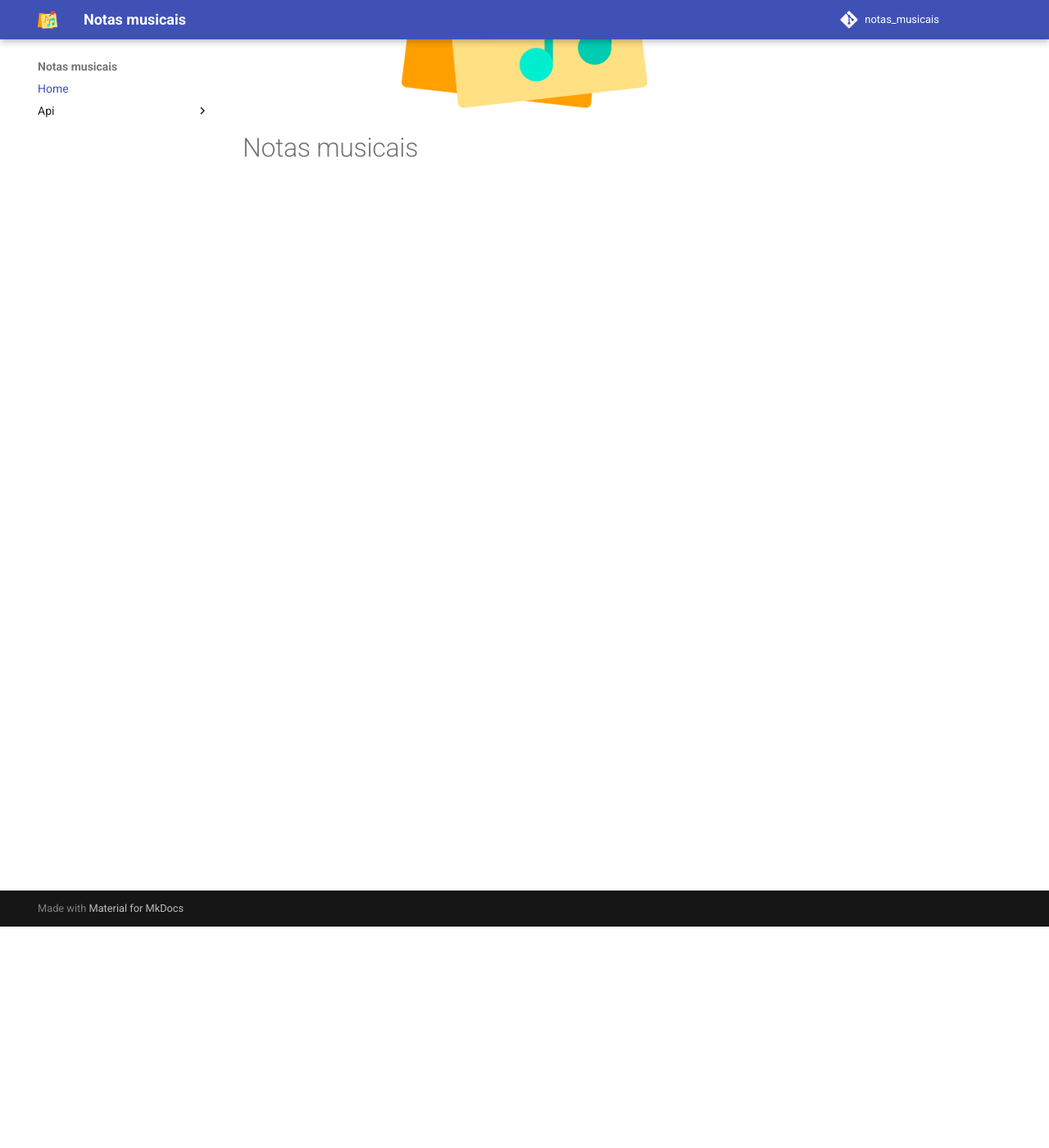
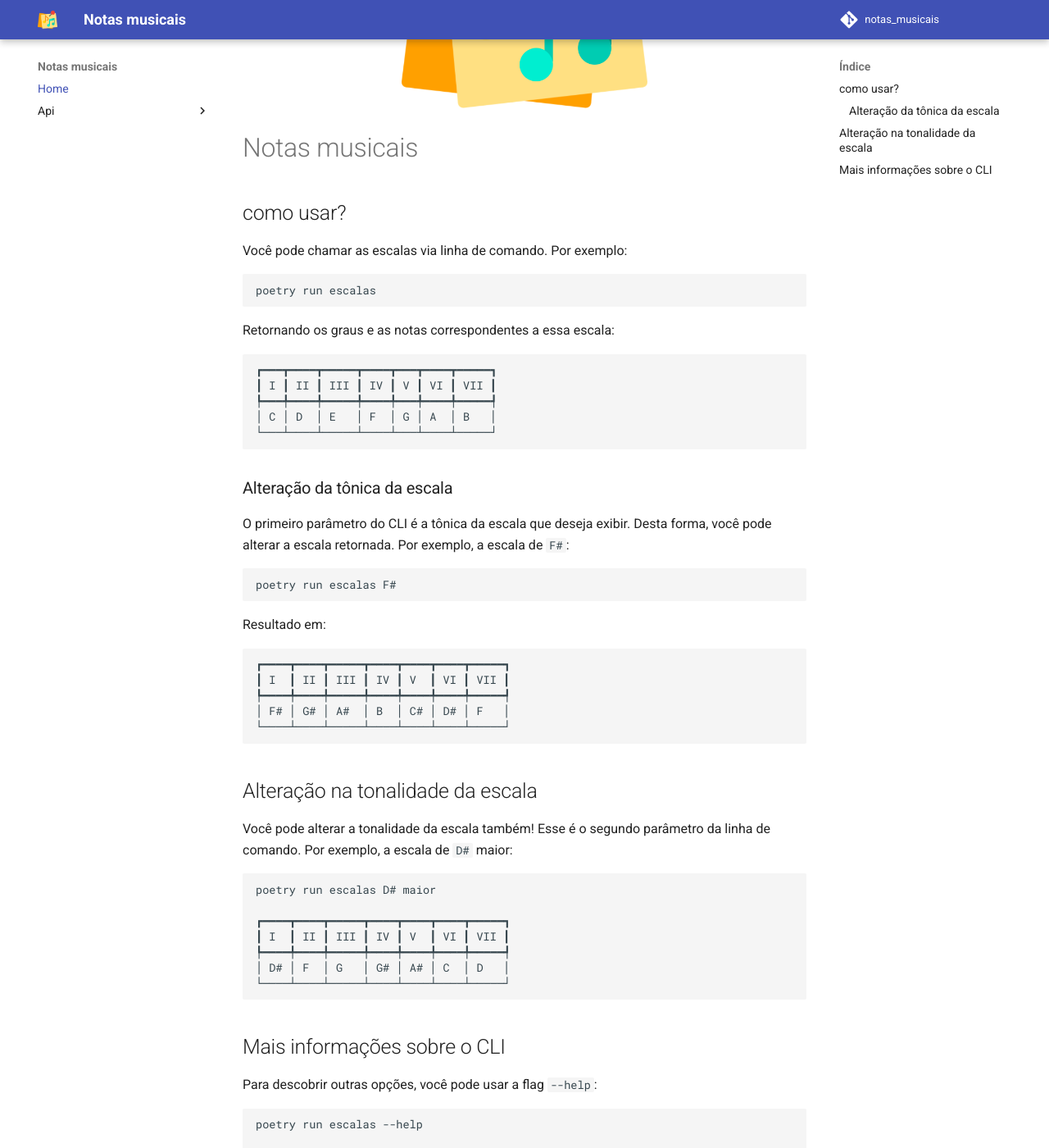
Before and after one commit to EliasCarvalho20/notas_musicais, an MkDocs documentation site: the page built from docs/index.md, in a window 1280 px wide and 1400 px high, scrolled down 270 px. Shown: the whole window at 82% size. Built offline with MkDocs 1.6.1 and Material for MkDocs 9.7.7, drawn with Linux system fonts in a browser that asks for light colours; comment, search, counter and statistics services are not loaded; some of the changed text lies outside the part shown.

Commit message:
documentação atualizada

````diff
--- a/docs/index.md
+++ b/docs/index.md
@@ -1,2 +1,70 @@
 ![logo do projeto](assets/logo.png){ width="300" .center }
 # Notas musicais
+
+
+## como usar?
+
+Você pode chamar as escalas via linha de comando. Por exemplo:
+
+```bash
+poetry run escalas
+```
+
+Retornando os graus e as notas correspondentes a essa escala:
+
+```
+┏━━━┳━━━━┳━━━━━┳━━━━┳━━━┳━━━━┳━━━━━┓
+┃ I ┃ II ┃ III ┃ IV ┃ V ┃ VI ┃ VII ┃
+┡━━━╇━━━━╇━━━━━╇━━━━╇━━━╇━━━━╇━━━━━┩
+│ C │ D  │ E   │ F  │ G │ A  │ B   │
+└───┴────┴─────┴────┴───┴────┴─────┘
+```
+
+### Alteração da tônica da escala
+
+O primeiro parâmetro do CLI é a tônica da escala que deseja exibir. Desta forma, você pode alterar a escala retornada. Por exemplo, a escala de `F#`:
+
+```bash
+poetry run escalas F#
+```
+
+Resultado em:
+
+```
+┏━━━━┳━━━━┳━━━━━┳━━━━┳━━━━┳━━━━┳━━━━━┓
+┃ I  ┃ II ┃ III ┃ IV ┃ V  ┃ VI ┃ VII ┃
+┡━━━━╇━━━━╇━━━━━╇━━━━╇━━━━╇━━━━╇━━━━━┩
+│ F# │ G# │ A#  │ B  │ C# │ D# │ F   │
+└────┴────┴─────┴────┴────┴────┴─────┘
+```
+
+## Alteração na tonalidade da escala
+
+Você pode alterar a tonalidade da escala também! Esse é o segundo parâmetro da linha de comando. Por exemplo, a escala de `D#` maior:
+
+```
+poetry run escalas D# maior
+
+┏━━━━┳━━━━┳━━━━━┳━━━━┳━━━━┳━━━━┳━━━━━┓
+┃ I  ┃ II ┃ III ┃ IV ┃ V  ┃ VI ┃ VII ┃
+┡━━━━╇━━━━╇━━━━━╇━━━━╇━━━━╇━━━━╇━━━━━┩
+│ D# │ F  │ G   │ G# │ A# │ C  │ D   │
+└────┴────┴─────┴────┴────┴────┴─────┘
+```
+
+## Mais informações sobre o CLI
+
+Para descobrir outras opções, você pode usar a flag `--help`:
+
+```bash
+poetry run escalas --help
+
+ Usage: escalas [OPTIONS] [TONICA] [TONALIDADE]
+
+╭─ Arguments ─────────────────────────────────────────────────╮
+│   tonica          [TONICA]      Tônica da escala            │
+│                                 [default: c]                │
+│   tonalidade      [TONALIDADE]  Tonalidade da escala        │
+│                                 [default: maior]            │
+╰─────────────────────────────────────────────────────────────╯
+```
````
